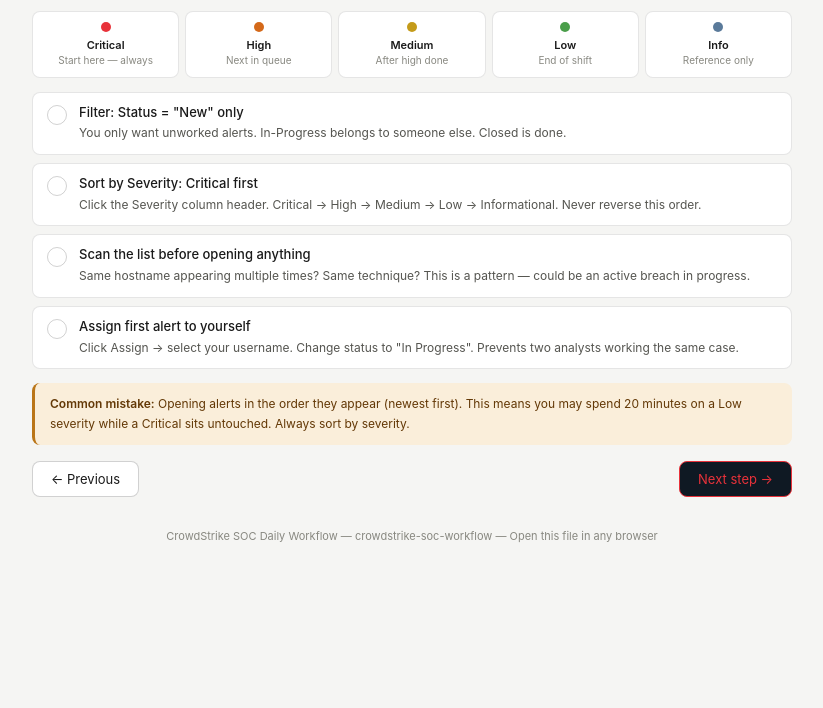
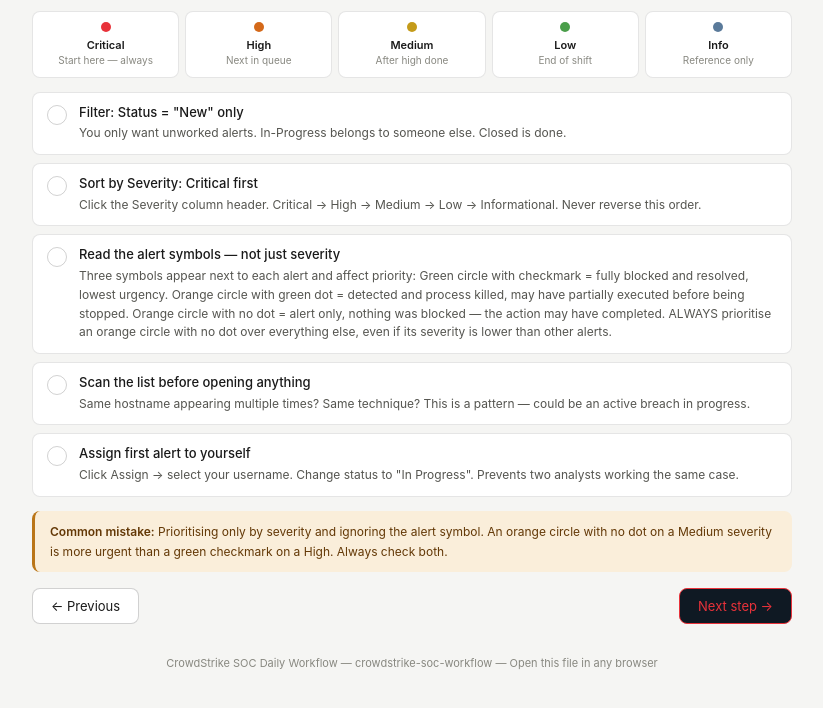
Before and after one commit to mperlingeiro/soc-workflow, a plain HTML site: page index.html in a window 1280 px wide. Both pictures are taken after a click on the element "2. Severity sort". Shown: the part 222-930 px from the top of the page, without its empty margins (228-1051 px from the left). Before the commit the page ends 813 px from the top, so only its background shows below. Drawn offline with Linux system fonts and the light colour scheme.

Commit message:
Add alert symbol guide to severity sorting phase

```diff
--- a/index.html
+++ b/index.html
@@ -403,6 +403,10 @@ footer {
     </div>
     <div class="step-item" onclick="toggleStep(this)">
       <div class="step-check"><svg class="step-check-mark" viewBox="0 0 10 8"><polyline points="1,4 4,7 9,1"/></svg></div>
+      <div><div class="step-label">Read the alert symbols — not just severity</div><div class="step-detail">Three symbols appear next to each alert and affect priority: Green circle with checkmark = fully blocked and resolved, lowest urgency. Orange circle with green dot = detected and process killed, may have partially executed before being stopped. Orange circle with no dot = alert only, nothing was blocked — the action may have completed. ALWAYS prioritise an orange circle with no dot over everything else, even if its severity is lower than other alerts.</div></div>
+    </div>
+    <div class="step-item" onclick="toggleStep(this)">
+      <div class="step-check"><svg class="step-check-mark" viewBox="0 0 10 8"><polyline points="1,4 4,7 9,1"/></svg></div>
       <div><div class="step-label">Scan the list before opening anything</div><div class="step-detail">Same hostname appearing multiple times? Same technique? This is a pattern — could be an active breach in progress.</div></div>
     </div>
     <div class="step-item" onclick="toggleStep(this)">
@@ -410,7 +414,7 @@ footer {
       <div><div class="step-label">Assign first alert to yourself</div><div class="step-detail">Click Assign → select your username. Change status to "In Progress". Prevents two analysts working the same case.</div></div>
     </div>
   </div>
-  <div class="callout warn"><strong>Common mistake:</strong> Opening alerts in the order they appear (newest first). This means you may spend 20 minutes on a Low severity while a Critical sits untouched. Always sort by severity.</div>
+  <div class="callout warn"><strong>Common mistake:</strong> Prioritising only by severity and ignoring the alert symbol. An orange circle with no dot on a Medium severity is more urgent than a green checkmark on a High. Always check both.</div>
 </div>
 
 <!-- PHASE 2 -->
```
